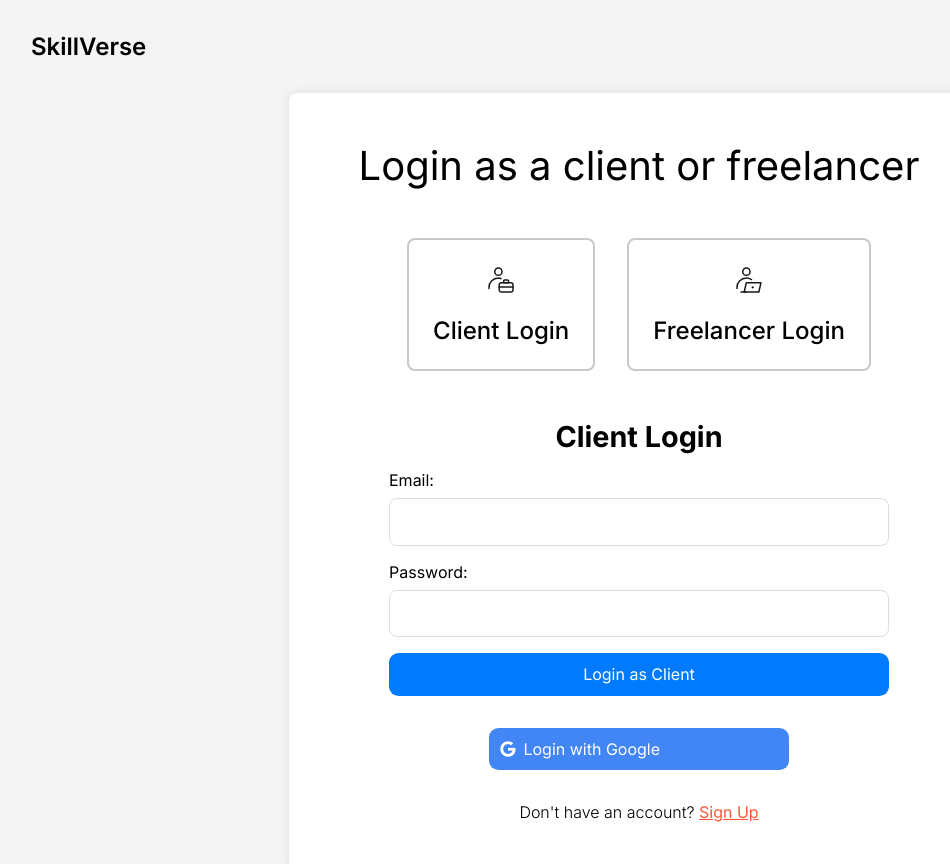
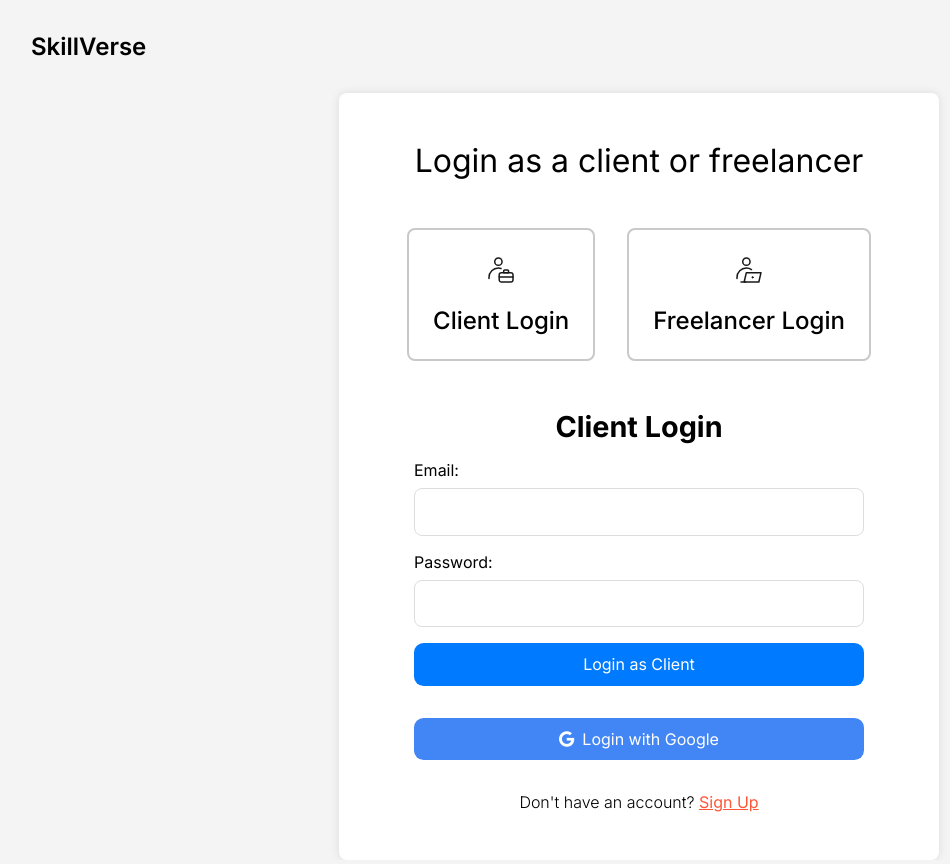
Before and after one commit to Aayushkrishnaut/freelance, a plain HTML site: page login.html in a window 1280 px wide. Shown: the whole page, without its empty margins (1-951 px from the left). Drawn offline with Linux system fonts and the light colour scheme.

Commit message:
Update login.html

```diff
--- a/login.html
+++ b/login.html
@@ -45,7 +45,7 @@
       display: flex;
       flex-direction: column;
       align-items: center;
-      max-width: 700px;
+      max-width: 600px; /* Made the container smaller */
       margin: 0 auto;
       padding: 2rem;
       background: #fff;
@@ -54,7 +54,7 @@
     }
 
     .login-text {
-      font-size: 2.5rem;
+      font-size: 2rem; /* Adjusted the text size slightly */
       margin: 1rem auto 2rem auto;
       text-align: center;
     }
@@ -120,7 +120,7 @@
     .login-form {
       display: none;
       width: 100%;
-      max-width: 500px;
+      max-width: 450px; /* Made the form smaller */
       margin-top: 2rem;
     }
 
@@ -171,11 +171,13 @@
       align-items: center;
       margin-top: 2rem;
       width: 100%;
+      max-width: 450px; /* Align with form size */
     }
 
     .social-login button {
       display: flex;
       align-items: center;
+      justify-content: center; /* Center the content */
       padding: 0.7rem;
       border-radius: 0.6rem;
       border: none;
@@ -184,7 +186,6 @@
       cursor: pointer;
       transition: background-color 0.3s ease;
       width: 100%;
-      max-width: 300px;
       margin-bottom: 1rem;
     }
 
@@ -199,7 +200,6 @@
 </head>
 <body>
   <div class="header">
-
     <div class="title">SkillVerse</div>
   </div>
 
```
